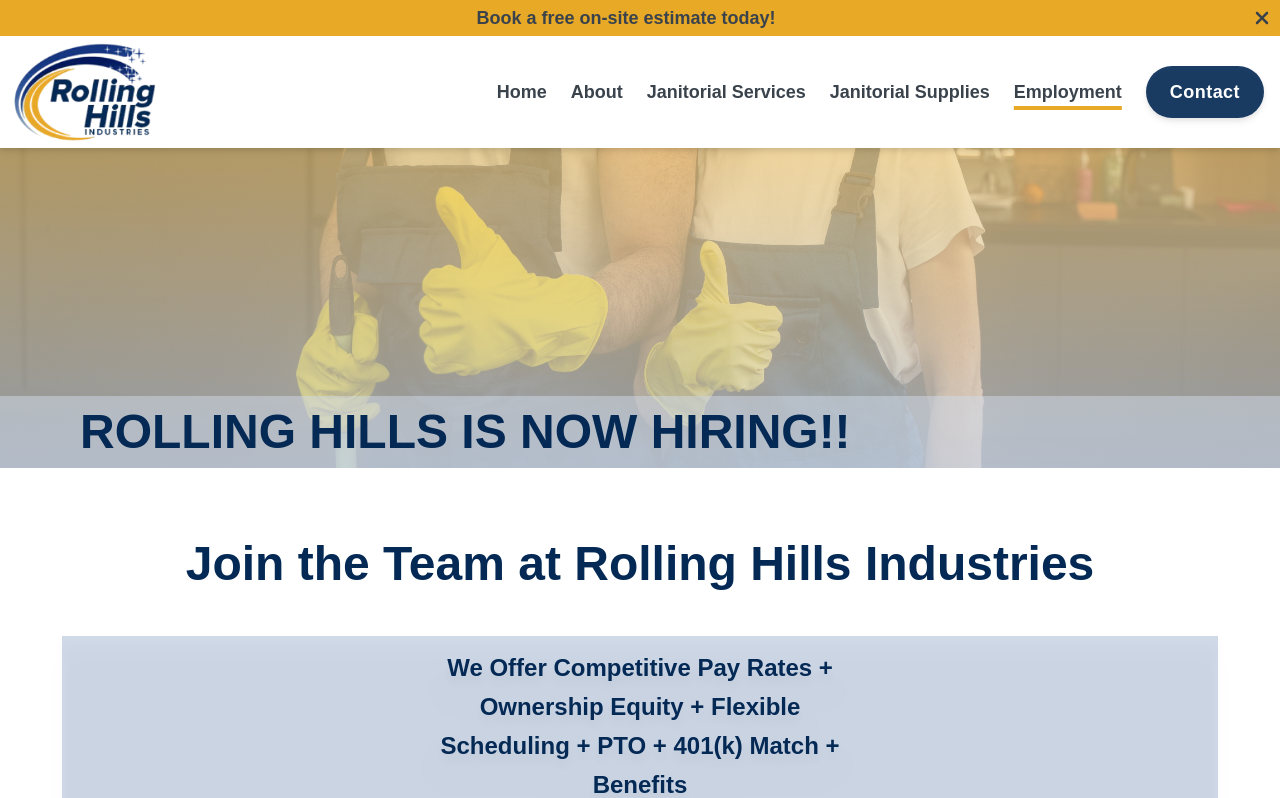
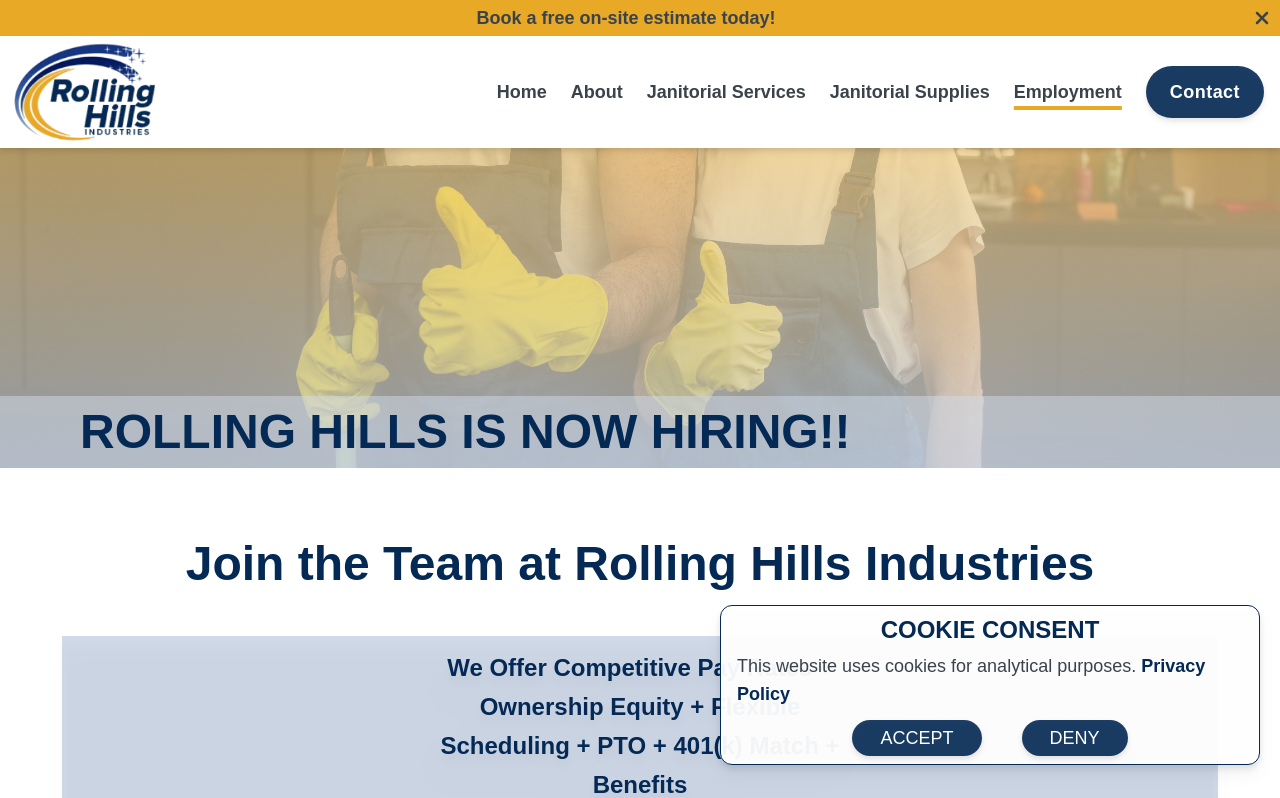
Before and after one commit to kaitlin-lovrich/Rolling-Hills-Industries, a Next.js app: page /employment in a window 1280 px wide. Shown: the top 798 px of the page. Built offline with nearby package versions, Linux system fonts and the light colour scheme; a web font is replaced by a local one.

Commit message:
Add cookie consent banner to load Google Analytics tag

```diff
--- a/src/app/_components/ClientLayout.tsx
+++ b/src/app/_components/ClientLayout.tsx
@@ -1,6 +1,6 @@
 "use client";
 import { useEffect, useRef, useState } from "react";
-import { Header, ContactBanner, Footer } from ".";
+import { Header, CookieConsentBanner, ContactBanner, Footer } from ".";
 
 export function ClientLayout({
     children,
@@ -59,6 +59,7 @@
         <>
             <Header />
             {children}
+            <CookieConsentBanner />
             <ContactBanner
                 isOverFooter={isContactOverFooter}
                 scrollDirection={scrollDirection}
--- a/src/app/_components/ContactBanner.tsx
+++ b/src/app/_components/ContactBanner.tsx
@@ -36,7 +36,7 @@
 
     return (
         <div
-            className={`fixed z-50 bottom-0 right-4 bg-white border-[1px] border-navy-blue text-navy-blue rounded-t-xl w-[85%] max-w-[340px] sm:w-[400px] sm:max-w-full drop-shadow-lg duration-300 transition transform ${
+            className={`fixed z-40 bottom-0 right-4 bg-white border-[1px] border-navy-blue text-navy-blue rounded-t-xl w-[85%] max-w-[340px] sm:w-[400px] sm:max-w-full drop-shadow-lg duration-300 transition transform ${
                 isMounted ? "-translate-y-0" : "translate-y-full"
             } ${
                 showBanner
--- /dev/null
+++ b/src/app/_components/CookieConsentBanner.tsx
@@ -0,0 +1,85 @@
+"use client";
+import Link from "next/link";
+import { useState, useEffect } from "react";
+
+export function CookieConsentBanner() {
+    const [showBanner, setShowBanner] = useState(false);
+
+    useEffect(() => {
+        const userConsent = localStorage.getItem("cookieConsent");
+        if (!userConsent) {
+            setShowBanner(true);
+        }
+    }, []);
+
+    function handleConsentClick(userResponse: string) {
+        localStorage.setItem("cookieConsent", userResponse);
+        setShowBanner(false);
+        if (userResponse === "accept") loadGoogleAnalytics();
+    }
+
+    function loadGoogleAnalytics() {
+        try {
+            const script = document.createElement("script");
+            script.src =
+                "https://www.googletagmanager.com/gtag/js?id=G-XP6Q15P09N";
+            script.async = true;
+
+            // Log success or failure
+            script.onload = () =>
+                console.log("Google Analytics script loaded successfully.");
+            script.onerror = (error) =>
+                console.error("Failed to load Google Analytics script:", error);
+
+            document.head.appendChild(script);
+
+            const inlineScript = document.createElement("script");
+            inlineScript.innerHTML = `
+            window.dataLayer = window.dataLayer || [];
+            function gtag() {
+                dataLayer.push(arguments);
+            }
+            gtag('js', new Date());
+            gtag('config', 'G-XP6Q15P09N');
+        `;
+            document.head.appendChild(inlineScript);
+        } catch (error) {
+            console.error(`Error loading Google Analytics: ${error}`);
+        }
+    }
+
+    return showBanner ? (
+        <div className="flex justify-evenly items-center flex-col fixed z-50 w-[80%]  max-w-[540px] min-w-[210px] bg-white/95 rounded-xl py-2 bottom-[35px] right-3 sm:right-5 drop-shadow-lg border-[1px] border-navy-blue">
+            <div className="flex flex-col text-base xl:text-lg px-4 sm:gap-1.5">
+                <h1 className="text-navy-blue font-bold text-xl xl:text-2xl text-center">
+                    COOKIE CONSENT
+                </h1>
+
+                <p>
+                    This website uses cookies for analytical purposes.{" "}
+                    <Link
+                        href="/privacy-policy"
+                        aria-label="Privacy Policy"
+                        className="hover:underline hover:decoration-yellow decoration-4 underline-offset-4 text-navy-blue font-bold"
+                    >
+                        Privacy Policy
+                    </Link>
+                </p>
+                <div className="flex gap-5 sm:gap-10 justify-center pt-1.5">
+                    <button
+                        className="bg-navy-blue/90 hover:bg-navy-blue/80 rounded-full drop-shadow-md text-white hover:text-yellow items-center group duration-300 ease-out text-base xl:text-lg gap-1.5 xl:gap-3 px-5 xl:px-7 py-0.5 xl:py-1"
+                        onClick={() => handleConsentClick("accept")}
+                    >
+                        ACCEPT
+                    </button>
+                    <button
+                        className="bg-navy-blue/90 hover:bg-navy-blue/80 rounded-full drop-shadow-md text-white hover:text-yellow items-center group duration-300 ease-out text-base xl:text-lg gap-1.5 xl:gap-3 px-5 xl:px-7 py-0.5 xl:py-1"
+                        onClick={() => handleConsentClick("deny")}
+                    >
+                        DENY
+                    </button>
+                </div>
+            </div>
+        </div>
+    ) : null;
+}
--- a/src/app/_components/index.ts
+++ b/src/app/_components/index.ts
@@ -11,3 +11,4 @@
 export * from "./Video";
 export * from "./ContactBanner";
 export * from "./ClientLayout";
+export * from "./CookieConsentBanner";
--- a/src/app/privacy-policy/page.tsx
+++ b/src/app/privacy-policy/page.tsx
@@ -51,7 +51,7 @@
                             experience, design, and content.
                         </p>
 
-                        <h2 className="text-xl sm:text-2xl xl:text-3xl font-bold">
+                        <h2 className="text-navy-blue text-xl sm:text-2xl xl:text-3xl font-bold">
                             Data Privacy and Your Rights
                         </h2>
 
@@ -73,7 +73,7 @@
                                 <a
                                     href="https://tools.google.com/dlpage/gaoptout"
                                     aria-label="Google Analytics Opt-out Browser Add-on"
-                                    className="underline decoration-yellow decoration-4 underline-offset-4 text-navy-blue font-bold"
+                                    className="hover:underline hover:decoration-yellow decoration-4 underline-offset-4 text-navy-blue font-bold"
                                 >
                                     Google Analytics opt-out browser add-on
                                 </a>
@@ -89,7 +89,7 @@
                             <a
                                 href="https://business.safety.google/privacy/"
                                 aria-label="How Google processes personal information"
-                                className="underline decoration-yellow decoration-4 underline-offset-4 text-navy-blue font-bold"
+                                className="hover:underline hover:decoration-yellow decoration-4 underline-offset-4 text-navy-blue font-bold"
                             >
                                 Google&apos;s Business Data Responsibility Site
                             </a>{" "}
```
Also changed, not shown: src/app/_components/Button.tsx (+0 -14 lines).
